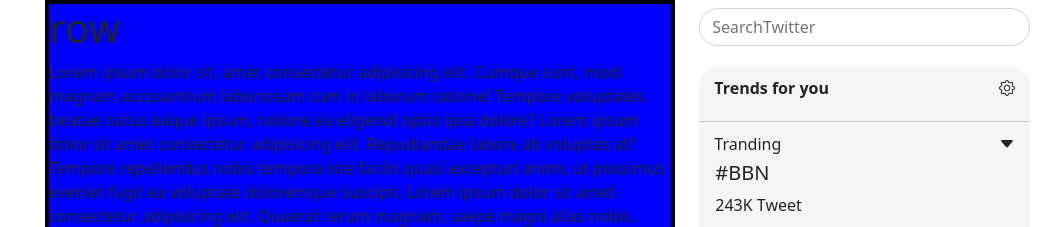
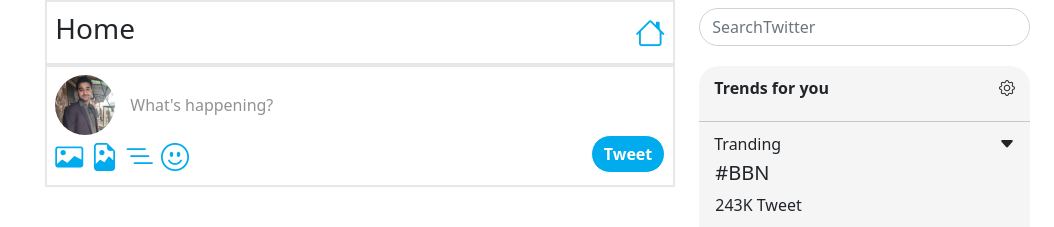
Before and after one commit to ZaidAli60/Twitter-App, a plain HTML site: page index.html in a window 1280 px wide. Shown: the top 227 px of the page, 226-1280 px from the left. Drawn offline with nearby package versions, Linux system fonts and the light colour scheme.

Commit message:
maincontant icon complete

```diff
--- a/index.html
+++ b/index.html
@@ -80,13 +80,32 @@
 
 
 
-        <div class="maincontantBar">
-            <h1>row</h1>
-            Lorem ipsum dolor sit, amet consectetur adipisicing elit. Cumque sunt, modi magnam accusantium laboriosam cum in laborum ratione! Tempore voluptates beatae natus eaque ipsum, ratione ea eligendi optio ipsa dolore?
-            Lorem ipsum dolor sit amet consectetur adipisicing elit. Repudiandae labore ab voluptas at? Tempore repellendus nobis tempora iste facilis quasi excepturi animi, ut possimus eveniet fugit ea voluptate doloremque suscipit.
-            Lorem ipsum dolor sit amet consectetur adipisicing elit. Quaerat rerum magnam, saepe magni alias nobis. Deleniti dicta fugiat magni, ipsam ad eveniet ipsa maxime minima impedit explicabo animi autem odio.
-            Lorem ipsum dolor sit amet, consectetur adipisicing elit. Rerum distinctio iusto provident maxime quas eligendi optio reiciendis magni, quidem odit neque perferendis beatae, error natus? Cumque tenetur cum est minima.
-            Lorem ipsum dolor sit amet consectetur adipisicing elit. Nam repellendus magni error blanditiis ex quia praesentium odio, quas porro nihil enim voluptatibus fugiat, eaque quod pariatur et est nesciunt consectetur!
+        <div class="maincontantBar ">
+
+            <div class="navigationbar py-2 px-2">
+                <h3>Home</h3>
+                <i class="bi bi-house"></i>
+            </div>
+            <div class="imagecontant py-2 px-2 ">
+                <div class="images">
+                    <img src="pic.jpg" width="60px" height="60px" alt="">
+                    <span>What's happening?</span>
+                </div>
+                <div class="iconsbar">
+                    <div class="icons fs-3 ">
+                    <i class="bi bi-card-image"></i>
+                    <i class="bi bi-file-earmark-image"></i>
+                    <i class="bi bi-list-nested"></i>
+                    <i class="bi bi-emoji-smile"></i>
+                    </div>
+                    <div class="iconbtn">
+                        <button type="button" class="btn btnbtn btn-primary">Tweet</button>
+                    </div>
+                </div>
+            </div>
+
+
+
         </div>
         <div class="rightBar py-2 px-4">
             <div class="searchbar">
--- a/style.css
+++ b/style.css
@@ -71,9 +71,63 @@ button{
 .maincontantBar{
     flex-basis: 50%;
 
-    background-color: blue;
-    border: 4px solid black;
+    /* background-color: blue; */
+    /* border: 4px solid black; */
 }
+
+.navigationbar{
+    border: 2px solid rgb(231, 231, 231);
+    display: flex;
+    align-items: center;
+    justify-content: space-between;
+}
+.navigationbar > i{
+    font-size: 30px;
+    color: #00ACEE;
+}
+.imagecontant{
+
+    border: 2px solid rgb(231, 231, 231);
+
+}
+.images{
+    display: flex;
+    align-items: center;
+}
+.images > img{
+    border-radius: 50%;
+    margin-right: 15px;
+}
+.images > span{
+    opacity: 0.5;
+}
+
+.iconsbar{
+    display: flex;
+    justify-content: space-between;
+}
+.btnbtn{
+    border-radius:40px !important;
+    border-color:white !important ;
+    background-color: #00ACEE !important;
+    font-weight: bold !important;
+}
+.icons{
+    color: #00ACEE;
+}
+
+
+
+
+
+
+
+
+
+
+
+
+
 .rightBar{
     flex-basis: 30%;
 
```
